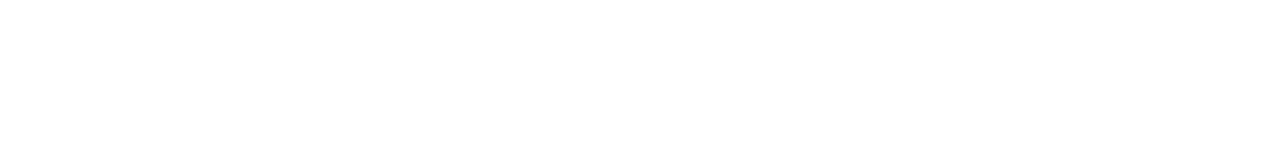
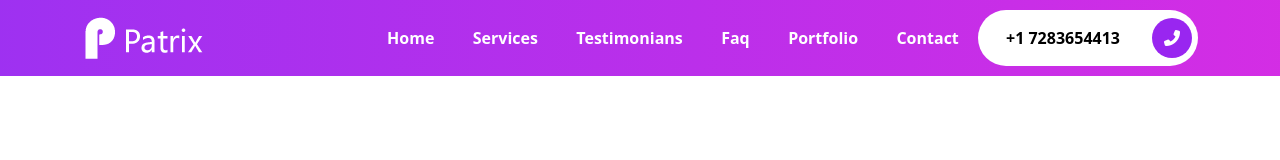
Before and after one commit to sirstanislav/bootstrap_example, a website: page index.html in a window 1280 px wide. Drawn offline with Linux system fonts and the light colour scheme; files whose address does not match are found by name.

Commit message:
fix/navbar: call's button

```diff
--- a/index.html
+++ b/index.html
@@ -5,8 +5,60 @@
     <meta name="viewport" content="width=device-width, initial-scale=1" />
     <title>Bootstrap demo</title>
     <link rel="stylesheet" href="assets/css/style.css" />
+    <link rel="stylesheet" href="assets/css/fontawesome.css" />
   </head>
   <body>
-    <script src="./node_modules/bootstrap/dist/js/bootstrap.js"></script>
+    <nav class="navbar navbar-expand-lg navbar-dark menu">
+      <div class="container">
+        <a class="navbar-brand" href="#">
+          <img src="assets/images/logo.png" class="" alt="logo image" />
+        </a>
+        <!--This button disappear at big resolution-->
+        <button
+          class="navbar-toggler"
+          type="button"
+          data-bs-toggle="collapse"
+          data-bs-target="#navbarNav"
+          aria-controls="navbarNav"
+          aria-expanded="false"
+          aria-label="Toggle navigation"
+        >
+          <span class="navbar-toggler-icon"></span>
+        </button>
+        <div
+          class="collapse navbar-collapse justify-content-end"
+          id="navbarNav"
+        >
+          <ul class="navbar-nav">
+            <li class="nav-item">
+              <a class="nav-link" aria-current="page" href="#">Home</a>
+            </li>
+            <li class="nav-item">
+              <a class="nav-link" href="#">Services</a>
+            </li>
+            <li class="nav-item">
+              <a class="nav-link" href="#">Testimonians</a>
+            </li>
+            <li class="nav-item">
+              <a class="nav-link" href="#">Faq</a>
+            </li>
+            <li class="nav-item">
+              <a class="nav-link" href="#">Portfolio</a>
+            </li>
+            <li class="nav-item">
+              <a class="nav-link" href="#">Contact</a>
+            </li>
+          </ul>
+          <button type="button" class="rounded-pill btn-rounded">
+            +1 7283654413
+            <span>
+              <i class="fas fa-phone-alt"></i>
+            </span>
+          </button>
+        </div>
+      </div>
+    </nav>
+
+    <script src="assets/js/bootstrap.js"></script>
   </body>
 </html>
--- a/scss/components/_buttons.scss
+++ b/scss/components/_buttons.scss
@@ -1,11 +1,17 @@
 @use "../custom" as *;
+@use "../components/mixins" as *;
 
 .btn-rounded {
+  @include media-breakpoint-down(sm) {
+    display: none;
+  }
+  width: 220px;
   position: relative;
   padding: 0.9375rem 4.375rem 0.9375rem 1.25rem;
-  font-weight: 500;
+  font-weight: 700;
   margin: 0;
   border: 0.1rem solid rgba($white, 0.6);
+  background-color: $white;
 
   span {
     position: absolute;
@@ -16,5 +22,20 @@
     right: 5px;
     transform: translateY(-50%);
     border-radius: 50%;
+
+    i {
+      color: $white;
+      font-size: 1rem;
+      line-height: 2.5rem;
+    }
+  }
+
+  &:hover {
+    @include gradient;
+    color: $white;
+
+    span {
+      background-color: rgba($color: #000000, $alpha: 0.6);
+    }
   }
 }
```
Also changed, not shown: assets/css/style.css, 1 other file.
